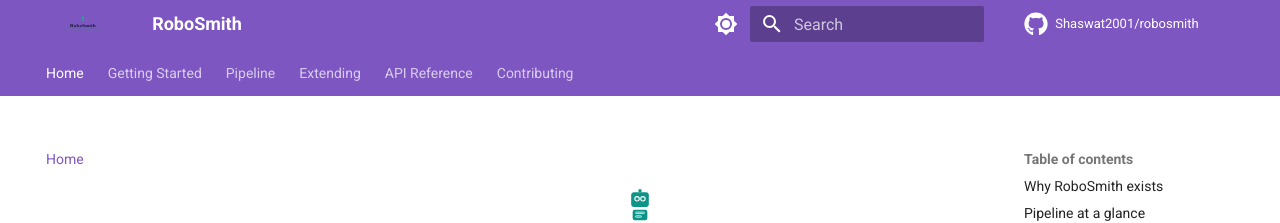
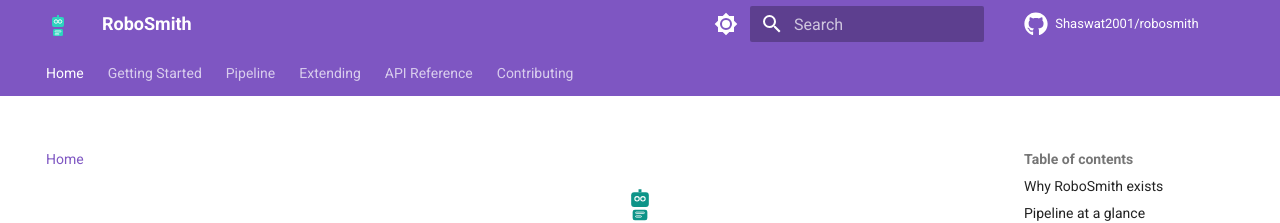
Before and after one commit to Shaswat2001/robosmith, an MkDocs documentation site: the page built from docs/index.md, in a window 1280 px wide. Shown: the top 223 px of the page. Built offline with MkDocs 1.6.1 and Material for MkDocs 9.7.7, drawn with Linux system fonts in a browser that asks for light colours; comment, search, counter and statistics services are not loaded.

Commit message:
fix: add new icon for mkdocs

```diff
--- a/mkdocs.yml
+++ b/mkdocs.yml
@@ -6,8 +6,8 @@ repo_name: Shaswat2001/robosmith
 
 theme:
   name: material
-  logo: assets/logo.svg
-  favicon: assets/logo.svg
+  logo: assets/icon.svg
+  favicon: assets/icon.svg
   palette:
     - scheme: default
       primary: deep purple
```
Also changed, not shown: docs/assets/icon.svg (added).
